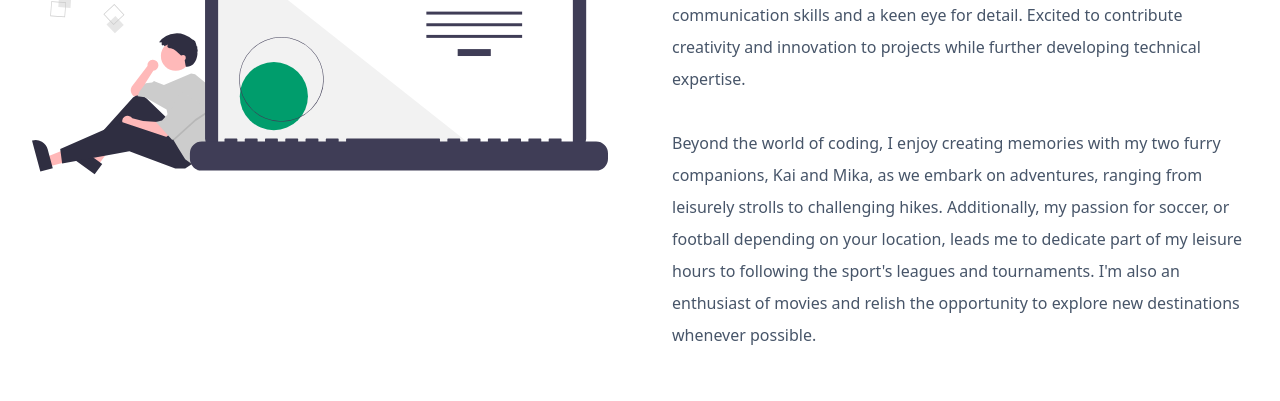
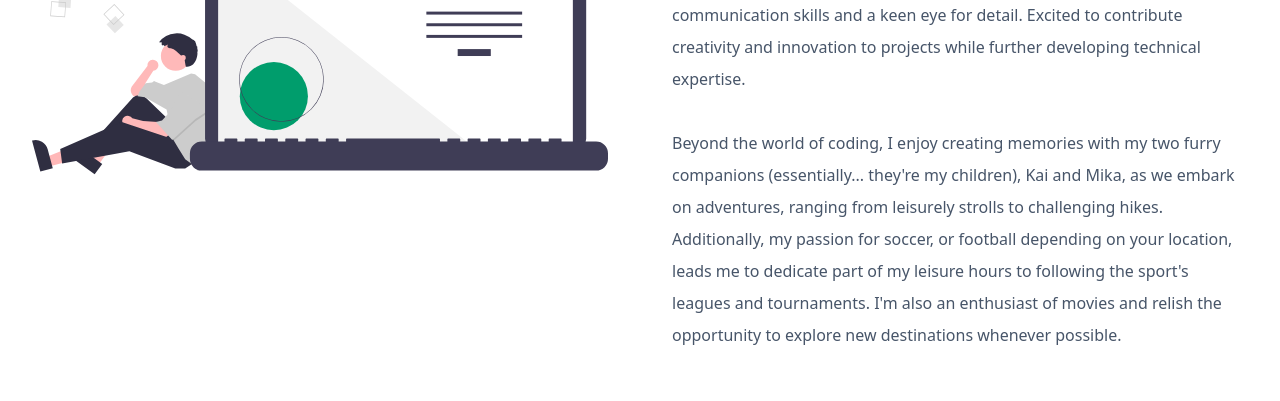
Before and after one commit to iamatos3/portfolio, a React (Vite) app: page / in a window 1280 px wide. Shown: the part 1880-2281 px from the top of the page. Built offline with nearby package versions, Linux system fonts and the light colour scheme.

Commit message:
Updated the text on the About component

```diff
--- a/src/components/About.jsx
+++ b/src/components/About.jsx
@@ -12,7 +12,7 @@ const About = () => {
             I am a motivated Software Engineer with a passion for crafting efficient and user-friendly applications. Proficient in coding, debugging, and problem-solving, with a strong foundation in programming languages such as JavaScript and Mongo. Dedicated to continuous learning and staying up-to-date with industry trends. Collaborative team player with excellent communication skills and a keen eye for detail. Excited to contribute creativity and innovation to projects while further developing technical expertise.
           </p>
           <p className='text-slate-600 mt-8 leading-loose'>
-            Beyond the world of coding, I enjoy creating memories with my two furry companions, Kai and Mika, as we embark on adventures, ranging from leisurely strolls to challenging hikes. Additionally, my passion for soccer, or football depending on your location, leads me to dedicate part of my leisure hours to following the sport's leagues and tournaments. I'm also an enthusiast of movies and relish the opportunity to explore new destinations whenever possible.
+            Beyond the world of coding, I enjoy creating memories with my two furry companions (essentially... they're my children), Kai and Mika, as we embark on adventures, ranging from leisurely strolls to challenging hikes. Additionally, my passion for soccer, or football depending on your location, leads me to dedicate part of my leisure hours to following the sport's leagues and tournaments. I'm also an enthusiast of movies and relish the opportunity to explore new destinations whenever possible.
           </p>
         </article>
       </div>
```
